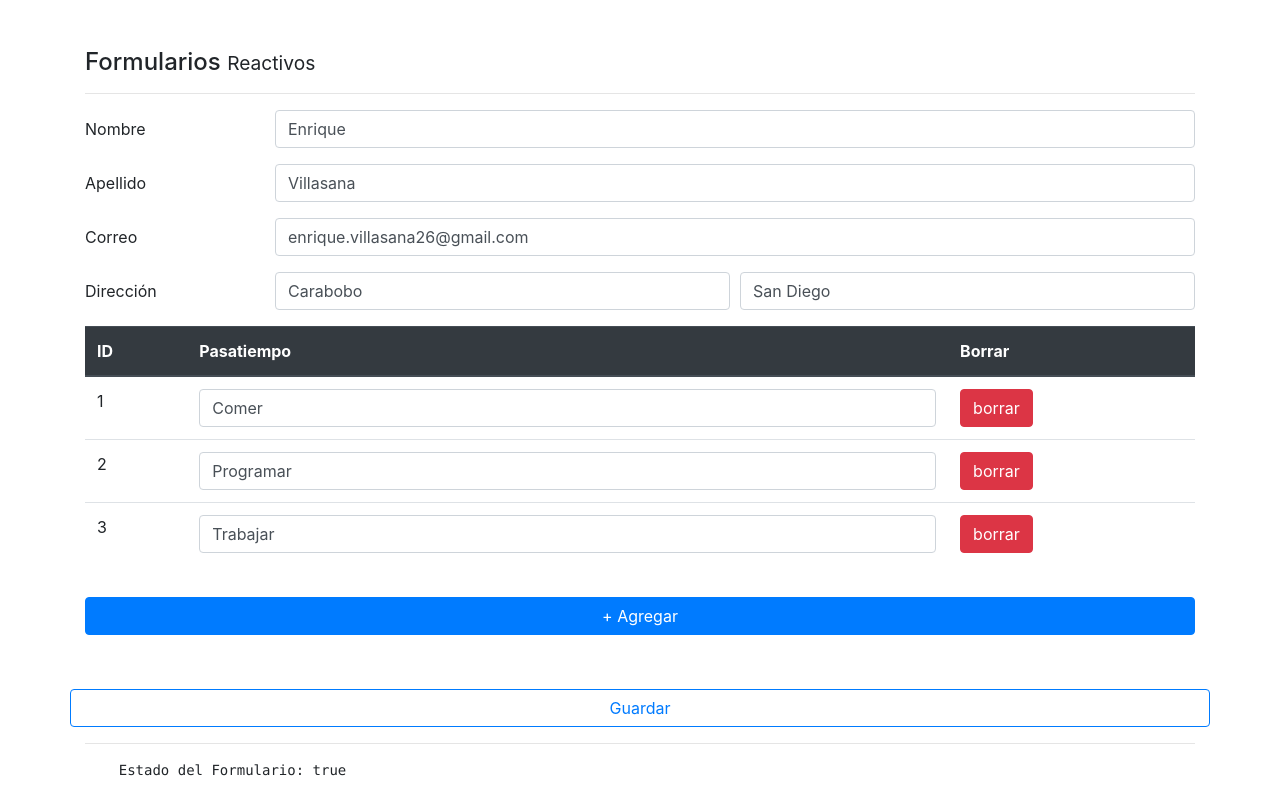
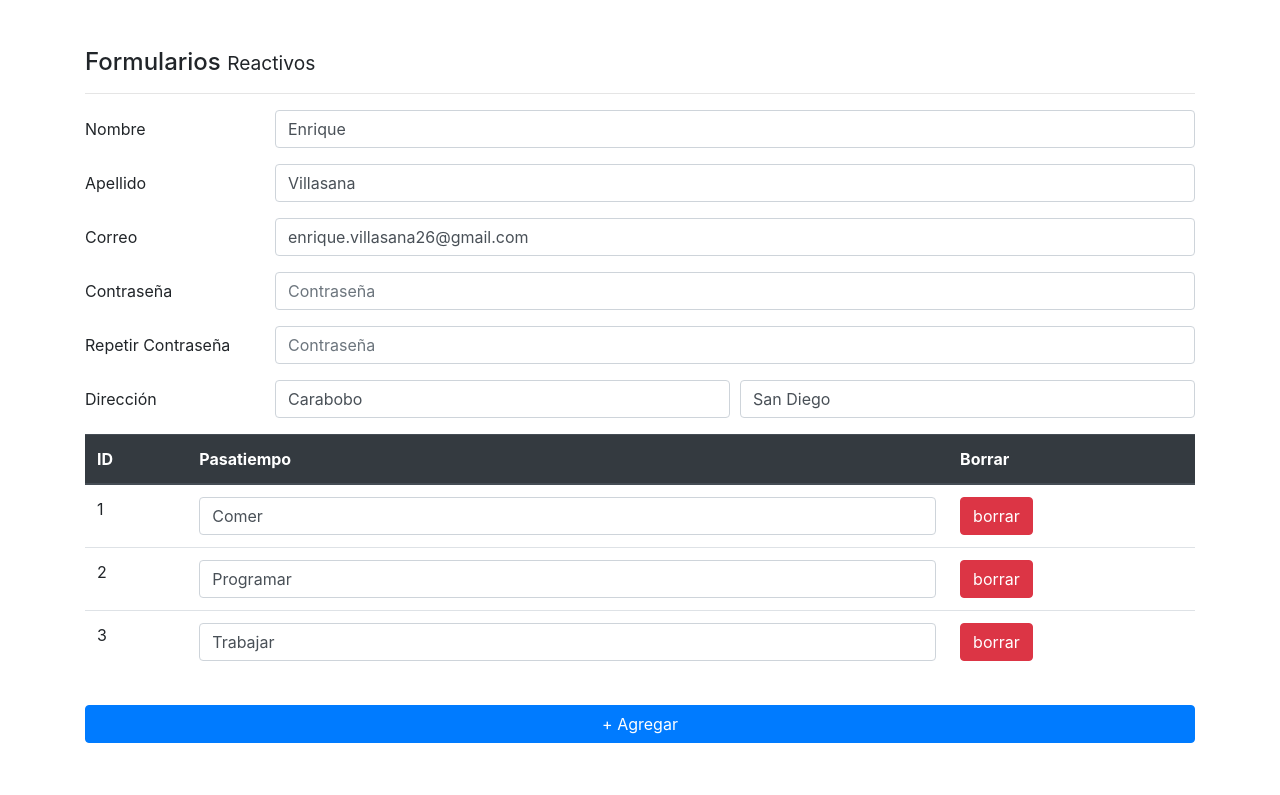
Before and after one commit to villasana26enrique/forms-app, an Angular app: page /reactivo in a window 1280 px wide. Shown: the top 795 px of the page. Built offline with nearby package versions, Linux system fonts and the light colour scheme.

Commit message:
Validando Claves Iguales

```diff
--- a/src/app/pages/reactive/reactive.component.html
+++ b/src/app/pages/reactive/reactive.component.html
@@ -30,6 +30,24 @@
 
             <input class="form-control" type="email" placeholder="Correo electrónico" [class.is-invalid]="validarEmail" formControlName="email">
             <small *ngIf="validarEmail" class="text-danger">El Correo no es válido</small>
+        </div>
+    </div>
+
+    <div class="form-group row">
+        <label class="col-2 col-form-label">Contraseña</label>
+        <div class="col">
+
+            <input class="form-control" type="password" placeholder="Contraseña" [class.is-invalid]="pass1NoValido" formControlName="pass1">
+            <!--<small *ngIf="validarEmail" class="text-danger">El Correo no es válido</small>-->
+        </div>
+    </div>
+
+    <div class="form-group row">
+        <label class="col-2 col-form-label">Repetir Contraseña</label>
+        <div class="col">
+
+            <input class="form-control" type="password" placeholder="Contraseña" [class.is-invalid]="pass2NoValido" formControlName="pass2">
+            <!--<small *ngIf="validarEmail" class="text-danger">El Correo no es válido</small>-->
         </div>
     </div>
 
--- a/src/app/pages/reactive/reactive.component.ts
+++ b/src/app/pages/reactive/reactive.component.ts
@@ -58,16 +58,30 @@ export class ReactiveComponent implements OnInit {
     return this.formulario.get('direccion.ciudad').invalid && this.formulario.get('direccion.ciudad').touched;
   }
 
+  get pass1NoValido() {
+    return this.formulario.get('pass1').invalid && this.formulario.get('pass1').touched;
+  }
+
+  get pass2NoValido() {
+    const pass1 = this.formulario.get('pass1').value;
+    const pass2 = this.formulario.get('pass2').value;
+    return ( pass1 === pass2 ) ? false : true;
+  }
+
   crearFormulario() {
     this.formulario = this.fb.group({
-      nombre: [ '', [ Validators.required, Validators.minLength(5) ] ],
+      nombre  : [ '', [ Validators.required, Validators.minLength(5) ] ],
       apellido: [ '', [Validators.required, this.validator.noHerrera] ],
-      email: ['', [ Validators.required, Validators.pattern('[a-z0-9._%+-]+@[a-z0-9.-]+\.[a-z]{2,3}$') ] ],
+      email   : ['', [ Validators.required, Validators.pattern('[a-z0-9._%+-]+@[a-z0-9.-]+\.[a-z]{2,3}$') ] ],
+      pass1   : ['', [ Validators.required ]],
+      pass2   : ['', [ Validators.required ]],
       direccion: this.fb.group({
         estado: ['', Validators.required],
         ciudad: ['', Validators.required]
       }),
       pasatiempos: this.fb.array([])
+    }, {
+      validators: this.validator.evaluarPassword( 'pass1', 'pass2' )
     });
   }
 
--- a/src/app/services/validators.service.ts
+++ b/src/app/services/validators.service.ts
@@ -1,5 +1,5 @@
 import { Injectable } from '@angular/core';
-import { FormControl } from '@angular/forms';
+import { FormControl, FormGroup } from '@angular/forms';
 
 @Injectable({
   providedIn: 'root'
@@ -17,4 +17,19 @@ export class ValidatorsService {
     }
     return null;
   }
+
+  evaluarPassword( pass1Name: string, pass2Name: string ) {
+    return ( form: FormGroup ) => {
+      const pass1Control = form.controls[pass1Name];
+      const pass2Control = form.controls[pass2Name];
+
+      if ( pass1Control.value === pass2Control.value ) {
+        pass2Control.setErrors(null);
+      } else {
+        pass2Control.setErrors({
+          noEsIgual: true
+        });
+      }
+    };
+  }
 }
```
